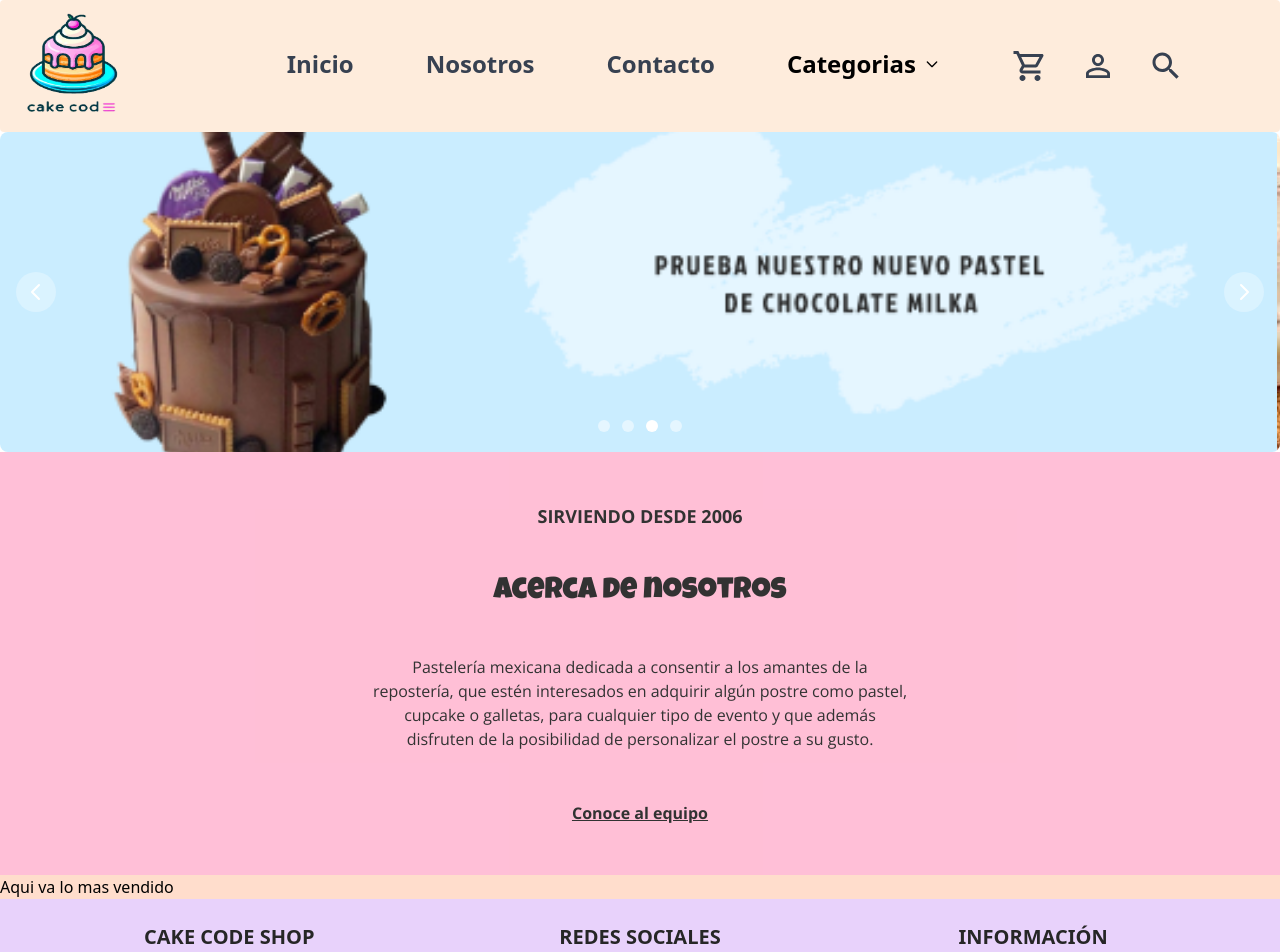
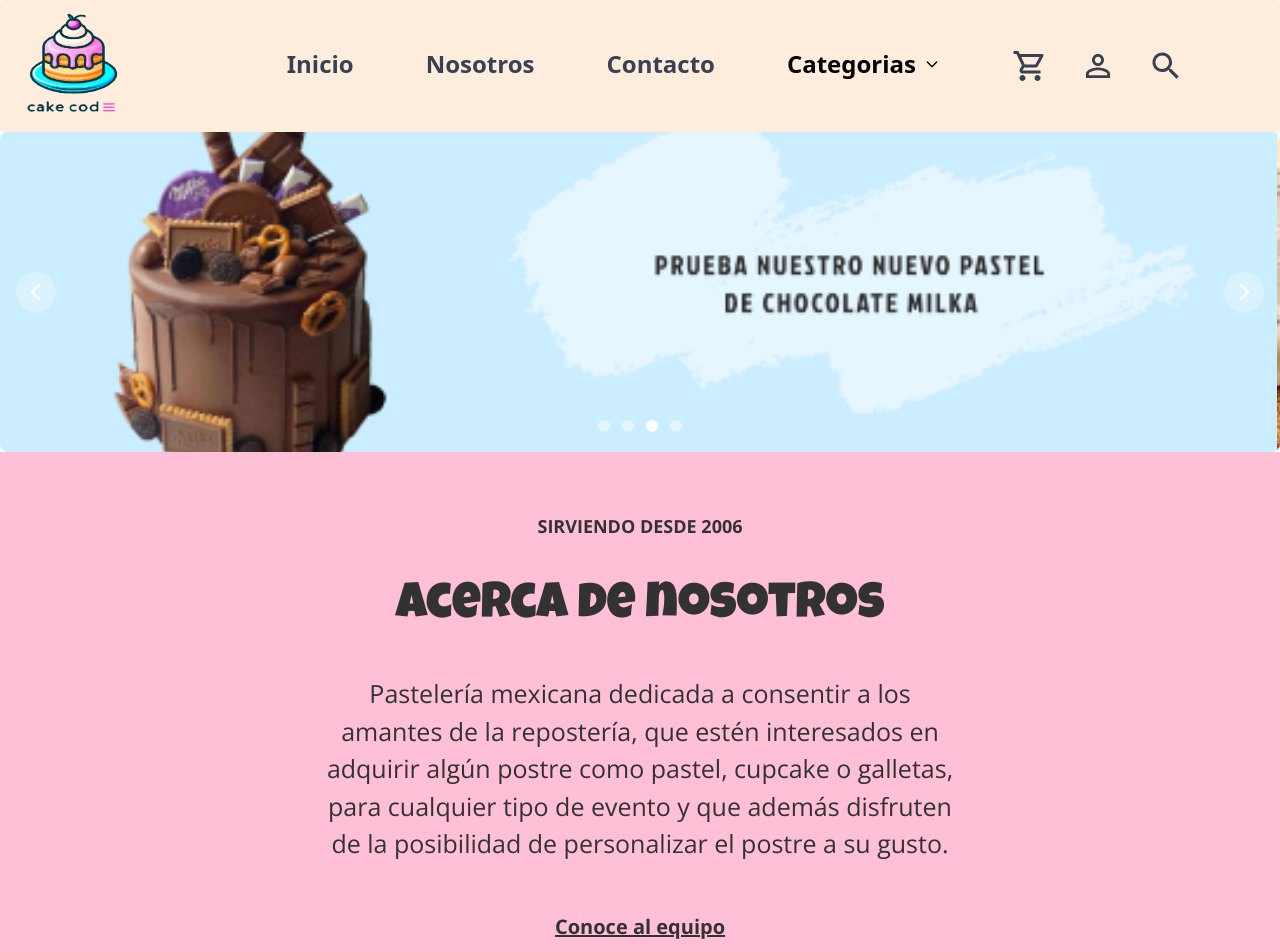
Before and after one commit to BryanTevillo/cake-code, a Next.js app: page / in a window 1280 px wide. Shown: the top 952 px of the page. Built offline with nearby package versions, Linux system fonts and the light colour scheme.

Commit message:
Se trabajó en el desarrollo de vistas resposivas

```diff
--- a/src/app/page.jsx
+++ b/src/app/page.jsx
@@ -6,6 +6,7 @@
 import "./stylespaginaprincipal.css";
 const luckiestguy = Luckiest_Guy({ subsets: ["latin"], weight: ["400"] });
 import { Open_Sans, Luckiest_Guy } from "next/font/google";
+import { Height } from "@mui/icons-material";
 const opensans = Open_Sans({ subsets: ["latin"] });
 
 export default function Home() {
@@ -22,25 +23,29 @@
             </Carousel>
           </div>
         </div>
-        <div id="aboutus" className="grid justify-items-center">
-          <div id="subtitulo_txt">
-            <div className="font-bold text-lg">
+        <div
+          id="aboutus"
+          className="grid justify-items-center sm:h-[300px] md:h-auto "
+        >
+          <div
+            className="font-bold text-lg"
+            style={{ marginTop: 60, marginBottom: 30 }}
+          >
             <p className={opensans.className}>SIRVIENDO DESDE 2006</p>
           </div>
-            <h1 className={luckiestguy.className} id="subtitulo_pp">
-              Acerca de nosotros
-            </h1>
-            {/* sm:px-96 md:px-0 */}
-            <div style={{ marginBottom: 50 }} className="sm:pl-80 sm:pr-80 ">
-              <p className={opensans.className}>
+          <div id="subtitulo_pp">
+            <h1 className={luckiestguy.className}>Acerca de nosotros</h1>
+          </div>
+          <div style={{ marginBottom: 50, marginTop: 30 }} className="lg:px-80">
+            <p className={opensans.className} id="subtitulo_txt">
               Pastelería mexicana dedicada a consentir a los amantes de la
               repostería, que estén interesados en adquirir algún postre como
               pastel, cupcake o galletas, para cualquier tipo de evento y que
-                además disfruten de la posibilidad de personalizar el postre a
-                su gusto.
+              además disfruten de la posibilidad de personalizar el postre a su
+              gusto.
             </p>
           </div>
-            <div>
+          <div style={{ marginBottom: 45 }} className="text-xl">
             <b>
               <a href="/about">
                 <u className={opensans.className}>Conoce al equipo</u>
@@ -48,11 +53,17 @@
             </b>
           </div>
         </div>
+        <div className="border-[100px] sm:h-[40rem] border-[#FFD1BD]">
+          <div id="subtitulo_pp">
+            <h1 className={luckiestguy.className}>Los postres más vendidos</h1>
           </div>
-        <div id="bordemasvendido">
-          <h1>Aqui va lo mas vendido</h1>
         </div>
       </div>
     </main>
   );
 }
+
+//className="w-full"
+//max-w-scree-lx mx-auto
+//sm:h-[40rem]
+// id="bordemasvendido"
--- a/src/app/stylespaginaprincipal.css
+++ b/src/app/stylespaginaprincipal.css
@@ -9,18 +9,15 @@
 }
 
 #bordemasvendido {
-  background-color: #ffddcc;
-  width: auto;
-  height: 1200;
+  background: #ffddcc;
 }
 
 #subtitulo_pp {
-  justify-content: center;
-  padding: 40px;
-  font-size: 30px;
+  font-size: 50px;
+  text-align: center;
 }
 
 #subtitulo_txt {
   text-align: center;
-  padding: 50px;
+  font-size: 25px;
 }
```
Lines whose indentation alone changed are shown as unchanged.
